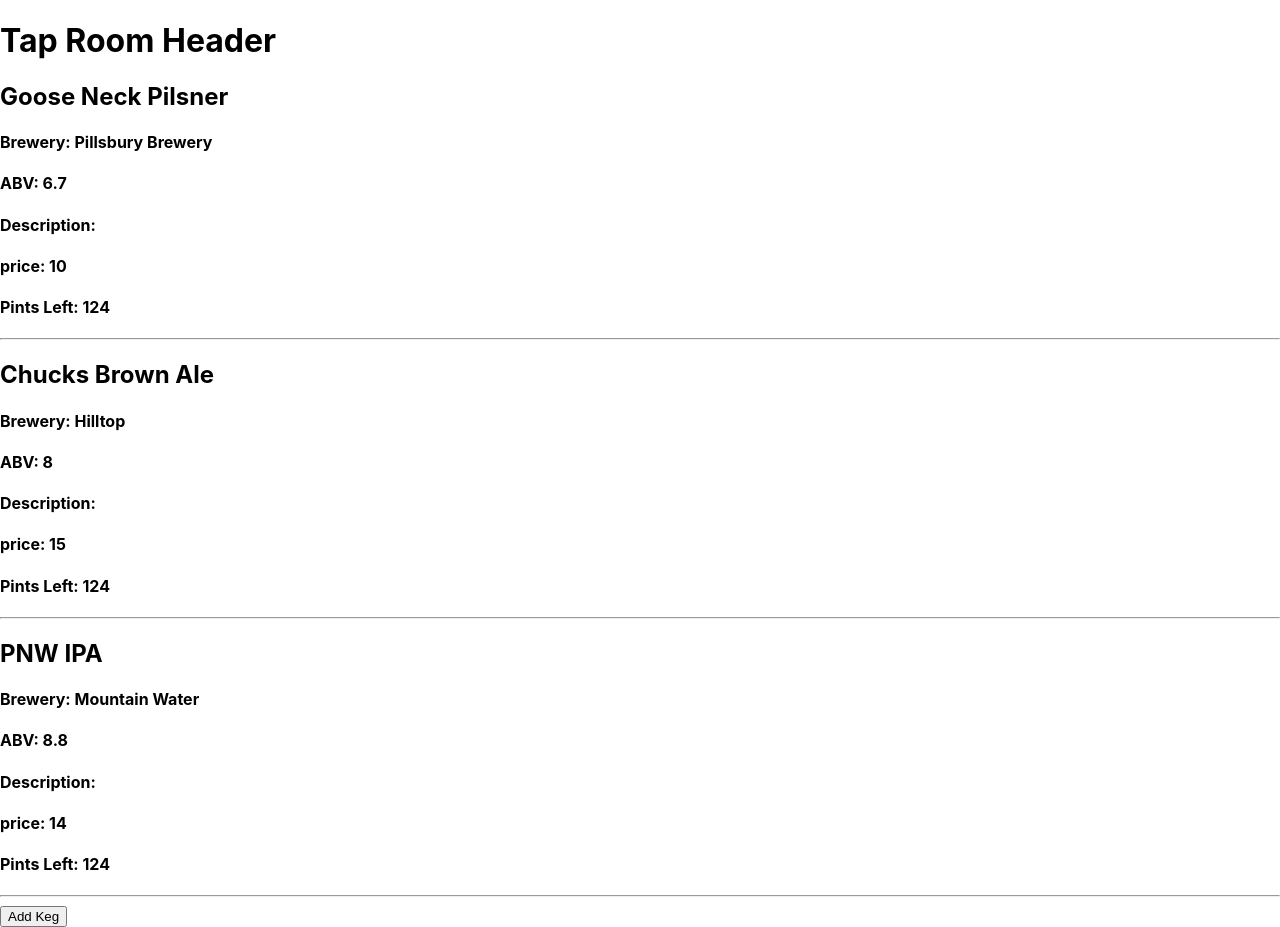
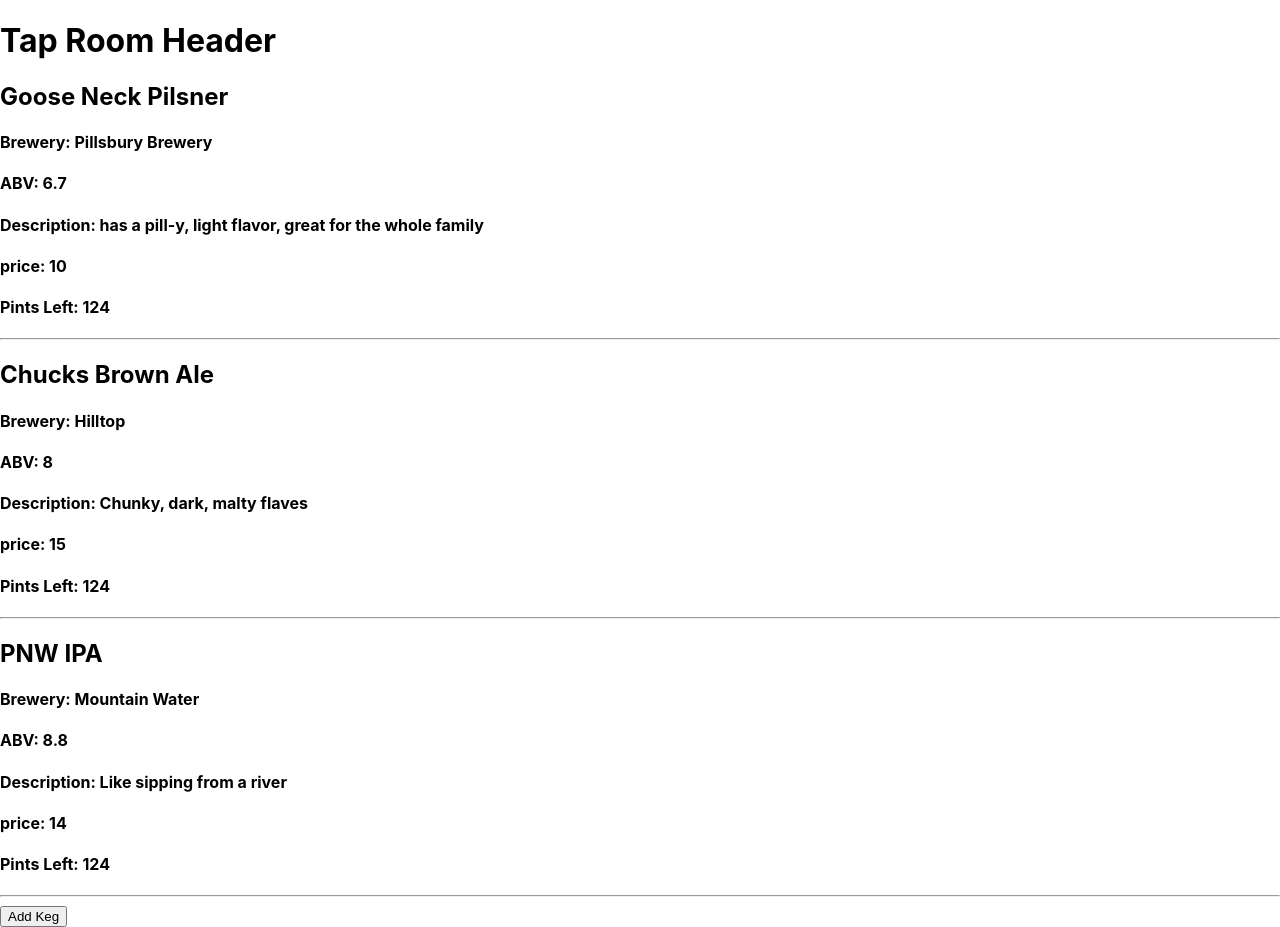
Before and after one commit to jd-fj/Tap-Room, a React (Create React App) app: page / in a window 1280 px wide. Built offline with nearby package versions, Linux system fonts and the light colour scheme.

Commit message:
make room for description property

```diff
--- a/src/components/KegList.js
+++ b/src/components/KegList.js
@@ -5,21 +5,24 @@ const masterKegList = [
   {
     name: 'Goose Neck Pilsner',
     brewery: 'Pillsbury Brewery',
-    abv: '6.7',
+    abv: 6.7,
+    description: 'has a pill-y, light flavor, great for the whole family',
     price: 10,
     pints: 124
   },
   {
     name: 'Chucks Brown Ale',
     brewery: 'Hilltop',
-    abv: '8',
+    abv: 8,
+    description: 'Chunky, dark, malty flaves',
     price: 15,
     pints: 124
   },
   {
     name: 'PNW IPA',
     brewery: 'Mountain Water',
-    abv: '8.8',
+    abv: 8.8,
+    description: 'Like sipping from a river',
     price: 14,
     pints: 124
   }
@@ -33,6 +36,7 @@ export default function KegList(){
           name={keg.name}
           brewery={keg.brewery}
           abv={keg.abv}
+          description={keg.description}
           price={keg.price}
           pints={keg.pints}
           key={index}
```
